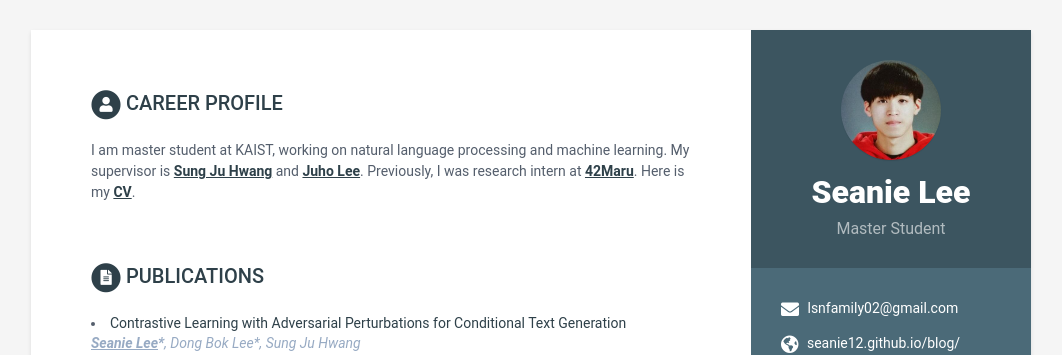
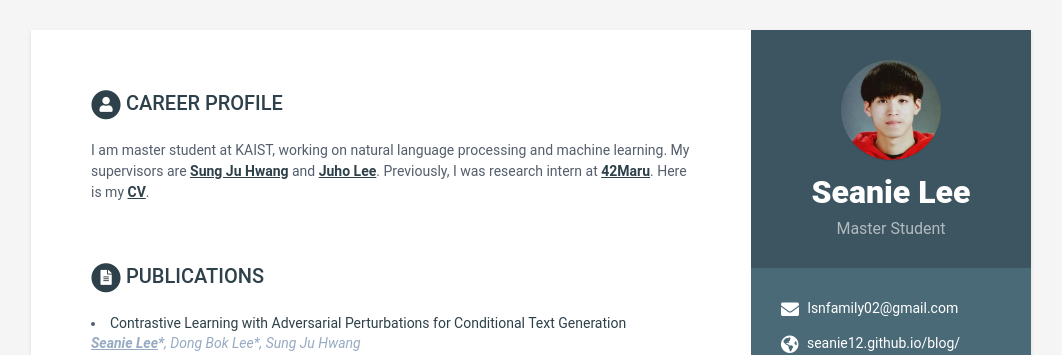
Before and after one commit to seanie12/seanie12.github.io, a Jekyll site: the page built from index.html, in a window 1280 px wide. Shown: the top 355 px of the page, without its empty margins (109-1171 px from the left). Built offline with Jekyll 4.4.1, drawn with Linux system fonts in a browser that asks for light colours.

Commit message:
Update data.yml

```diff
--- a/_data/data.yml
+++ b/_data/data.yml
@@ -45,7 +45,7 @@ sidebar:
 career-profile:
     title: Career Profile
     summary: |
-      I am master student at KAIST, working on natural language processing and machine learning. My supervisor is <a target="_blank"  href="http://www.sungjuhwang.com"><b><u>Sung Ju Hwang</u></b></a> and <a target="_blank"  href="https://juho-lee.github.io/"><b><u>Juho Lee</u></b></a>.
+      I am master student at KAIST, working on natural language processing and machine learning. My supervisors are <a target="_blank"  href="http://www.sungjuhwang.com"><b><u>Sung Ju Hwang</u></b></a> and <a target="_blank"  href="https://juho-lee.github.io/"><b><u>Juho Lee</u></b></a>.
       Previously, I was research intern at <a target="_blank" href="https://www.42maru.ai"><b><u>42Maru</u></b></a>. Here is my <a href="../cv/cv.pdf" class="link-in-list"><b><u>CV</u></b></a>.
 
 education:
```
